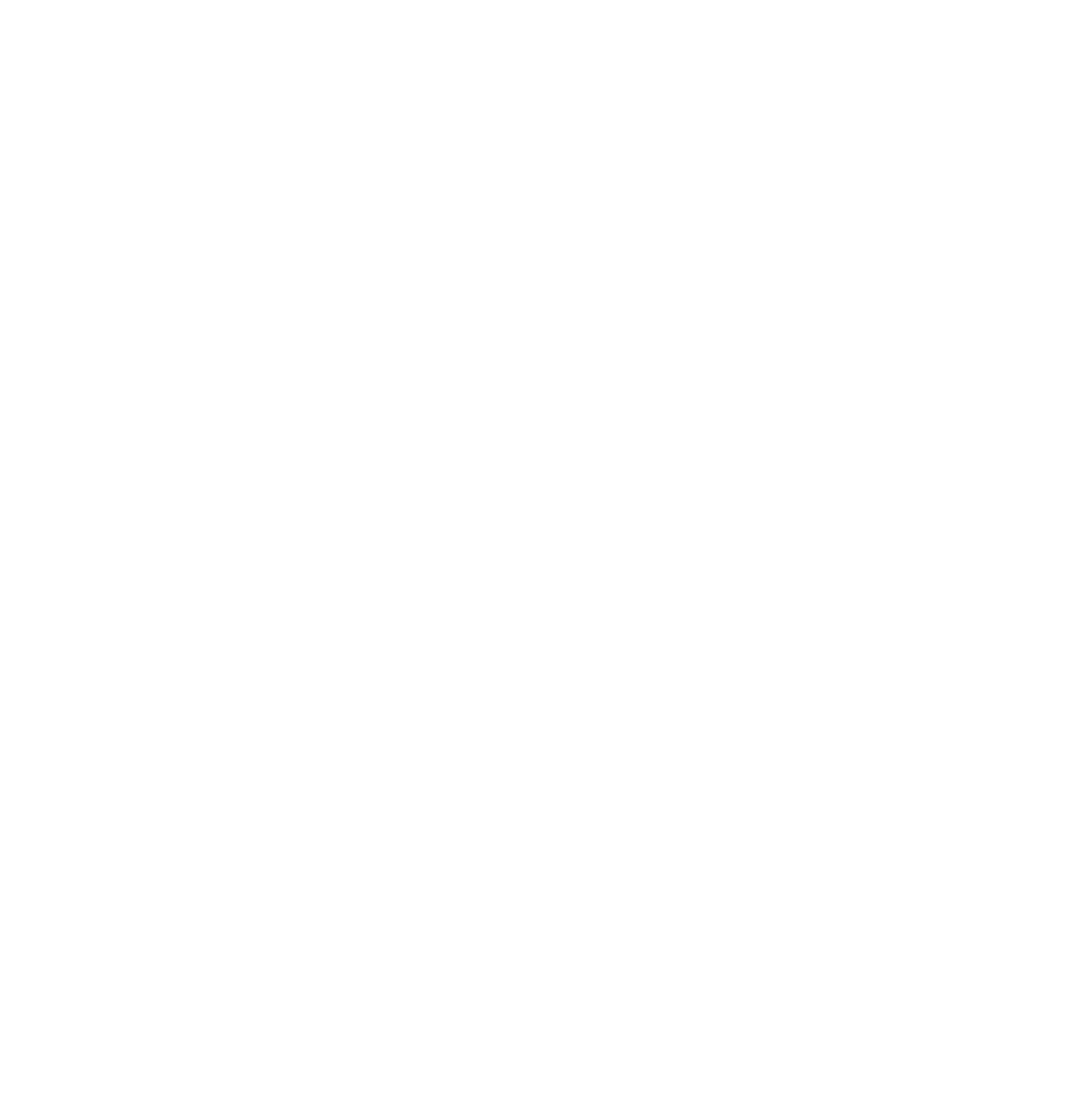
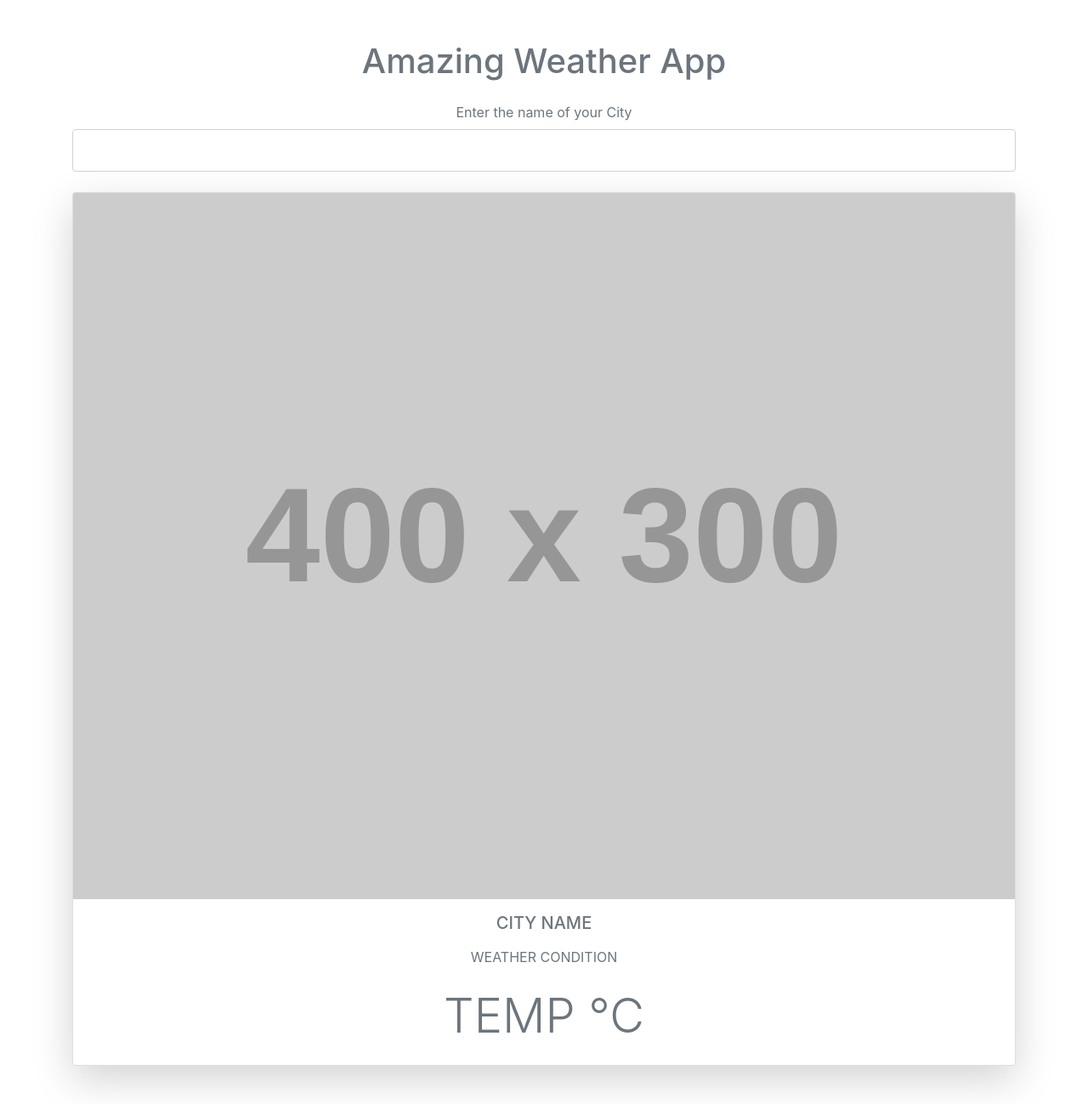
Before and after one commit to ChigorinDev/amazing_weather_app, a website: page index.html in a window 1280 px wide. Shown: the whole page at 85% size. Before the commit the page ends 800 px from the top, so only its background shows below. Drawn offline with nearby package versions, Linux system fonts and the light colour scheme; placeholder pictures from the web are drawn by us.

Commit message:
add basic html

```diff
--- a/index.html
+++ b/index.html
@@ -13,6 +13,31 @@
 
 <body>
 
+  <div class="container my-5 mx-auto">
+    <h1 class="text-muted text-center my-4">Amazing Weather App</h1>
+
+    <form class="change-location my-4 text-center text-muted">
+      <label for="city">Enter the name of your City</label>
+      <input type="text" name="city" class="form-control p-4">
+    </form>
+
+    <div class="card shadow-lg rounded">
+      <img src="https://via.placeholder.com/400x300" class="time card-img-top" alt="">
+      <div class="icon bg-light mx-auto text-center">
+        <!-- icon place  -->
+      </div>
+      <div class="text-muted text-uppercase text-center details">
+        <h5 class="my-3">City name</h5>
+        <div class="my-3">Weather condition</div>
+        <div class="display-4 my-4">
+          <span>temp</span>
+          <span>&deg;C</span>
+        </div>
+      </div>
+    </div>
+
+  </div>
+
   <script src="./js/forecast.js"></script>
   <script src="./js/app.js"></script>
 </body>
```
